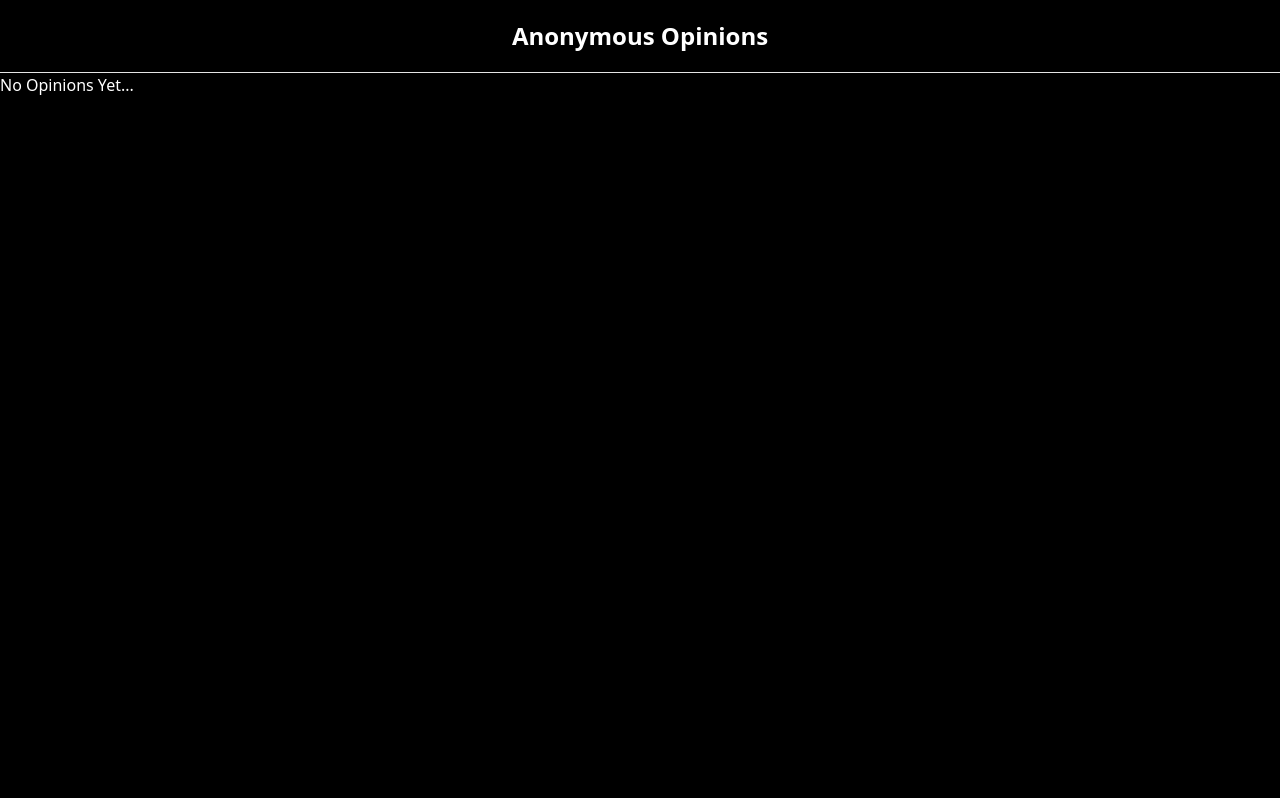
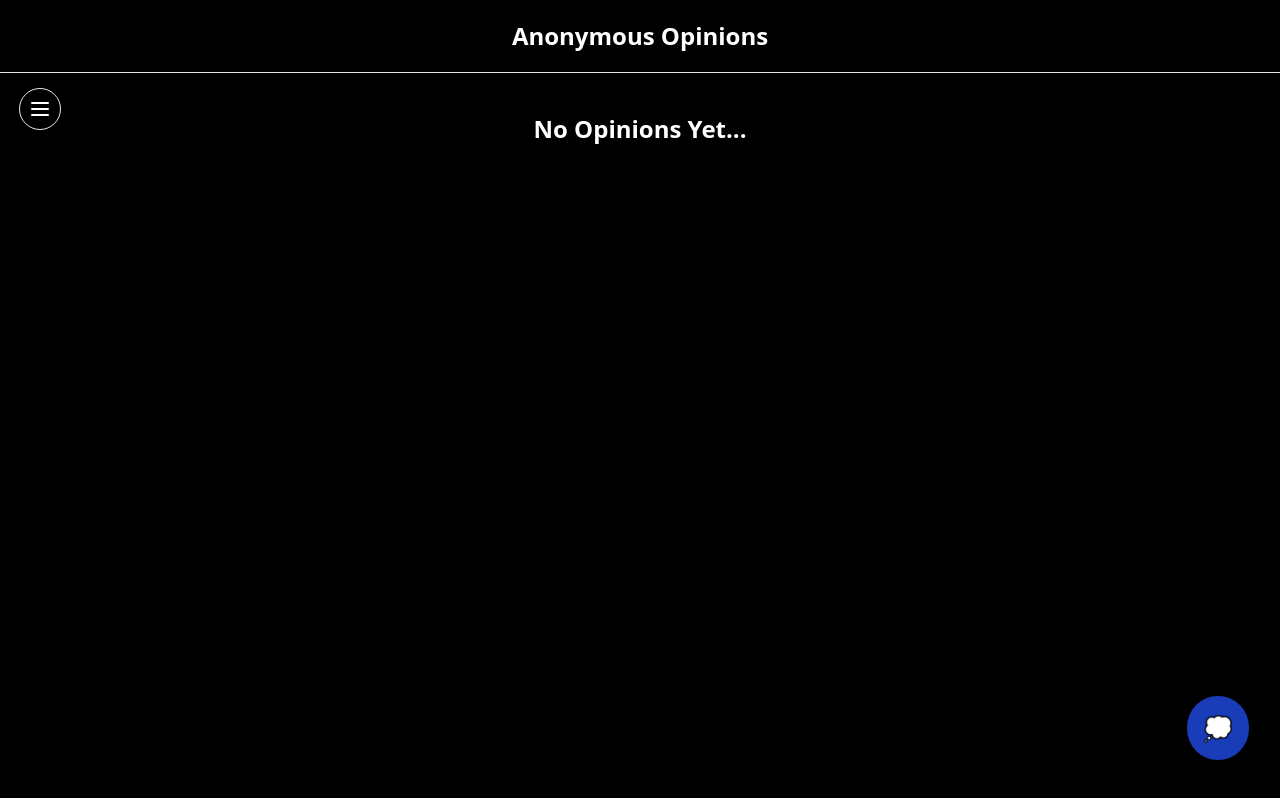
Before and after one commit to Sumit00s/opinion, a Next.js app: page / in a window 1280 px wide. Built offline with nearby package versions, Linux system fonts and the light colour scheme; no server answers; the database is empty.

Commit message:
analitics Added

```diff
--- a/app/layout.js
+++ b/app/layout.js
@@ -2,6 +2,8 @@ import { Geist, Geist_Mono } from "next/font/google";
 import "./globals.css";
 import Navbar from "./_components/Navbar";
 import { Toaster } from "react-hot-toast";
+import { Analytics } from '@vercel/analytics/next';
+
 
 const geistSans = Geist({
   variable: "--font-geist-sans",
@@ -27,6 +29,7 @@ export default function RootLayout({ children }) {
         <Toaster position="top-center" reverseOrder={false} />
         <Navbar/>
         {children}
+        <Analytics />
       </body>
     </html>
   );
--- a/app/page.js
+++ b/app/page.js
@@ -2,14 +2,12 @@ import { getOpinions } from "./_lib/data_service";
 import OpinionsList from "./_components/OpinionsList";
 import CreatePost from "./_components/CreatePost";
 import { FilterDropdown } from "./_components/FilterDropdown";
+import { Heading1 } from "lucide-react";
 
 export default async function Home({ searchParams }) {
   // Fetch all opinions
   let opinions = await getOpinions();
 
-  if(opinions.length == 0) {
-    return <h1>No Opinions Yet...</h1>
-  }
 
   // Extract filter from URL
   const filter = searchParams.filter || "all";
@@ -27,7 +25,7 @@ export default async function Home({ searchParams }) {
       <FilterDropdown />
 
       <div className="mt-10 w-full mx-auto">
-        <OpinionsList opinions={opinions} />
+        {opinions.length == 0 ? <h1 className="text-center font-bold text-white text-2xl">No Opinions Yet...</h1> : <OpinionsList opinions={opinions} />}
         <CreatePost />
       </div>
     </div>
--- a/package.json
+++ b/package.json
@@ -13,6 +13,7 @@
     "@radix-ui/react-dropdown-menu": "^2.1.6",
     "@radix-ui/react-slot": "^1.1.2",
     "@supabase/supabase-js": "^2.49.1",
+    "@vercel/analytics": "^1.5.0",
     "class-variance-authority": "^0.7.1",
     "clsx": "^2.1.1",
     "lucide-react": "^0.479.0",
```
Also changed, not shown: 1 other file (tests, documents, lock files or other folders).
